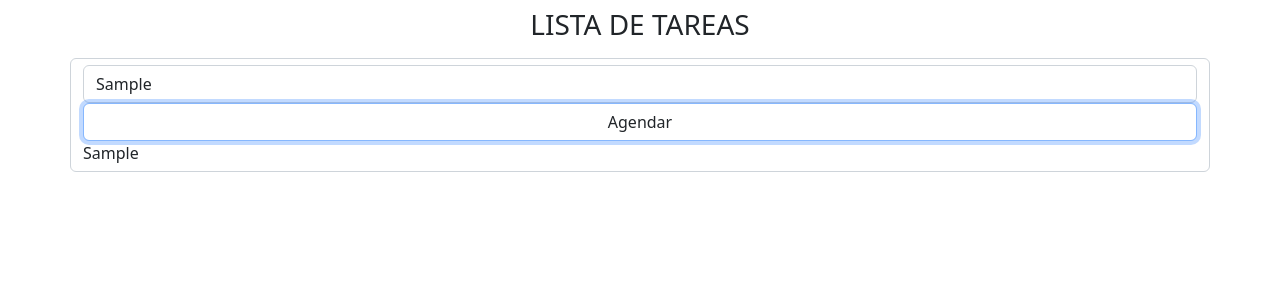
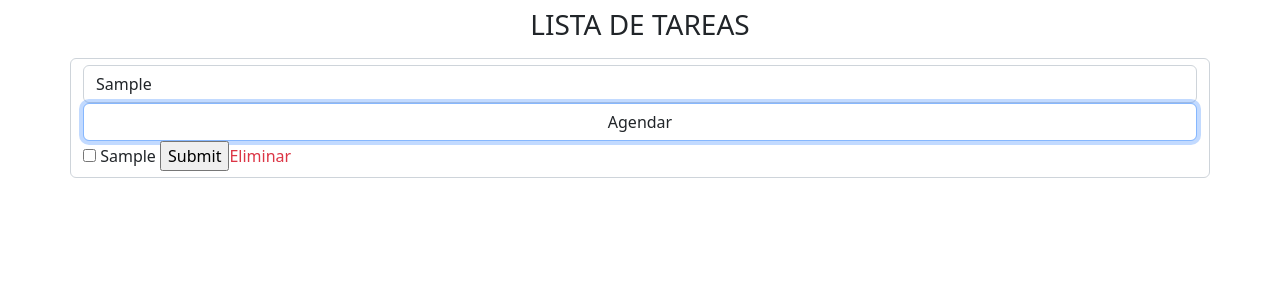
Before and after one commit to noeliamodica/React_ProyectoAgendaconBootstrap, a React (Create React App) app: page / in a window 1280 px wide. Both pictures are taken after typing "Sample" into the empty fields and a click on the input "Agendar". Shown: the top 300 px of the page. Built offline with nearby package versions, Linux system fonts and the light colour scheme.

Commit message:
agrego card y funcionalidades

```diff
--- /dev/null
+++ b/src/components/AgendaCard.js
@@ -0,0 +1,18 @@
+
+import 'bootstrap/dist/css/bootstrap.min.css';
+
+export function AgendaCard({item}){
+    return(
+        <div className="flex">
+            <form>
+            <input type="checkbox" className='p-1'/>
+            <span value={item} > {item.title} </span>
+            <input
+             type="submit" />
+
+            <span className='text-danger'>Eliminar</span>
+            </form>
+        </div>
+
+ )
+ }
--- a/src/components/AgendaGrid.js
+++ b/src/components/AgendaGrid.js
@@ -1,5 +1,6 @@
 import { useState } from 'react'
 import 'bootstrap/dist/css/bootstrap.min.css';
+import { AgendaCard } from './AgendaCard';
 
 export default function AgendaGrid (){
 
@@ -37,11 +38,11 @@ export default function AgendaGrid (){
             </form>
 
             <div>
-                {agendados.map((item) =>(
-                    <div key = {item.id} item={item}>
+                {agendados.map(item =>(
 
-                        {item.title}
-                    </div>
+                        <AgendaCard  key={item.id} item={item} />
+
+
                 ))
 
                 }
```
